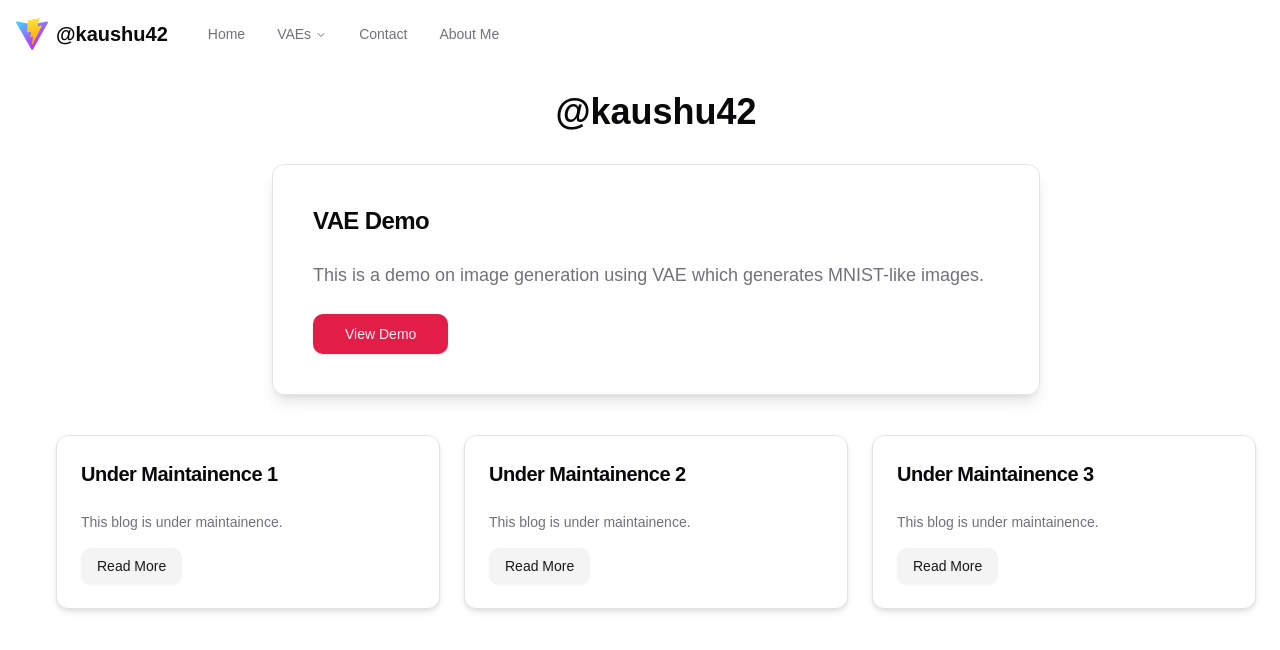
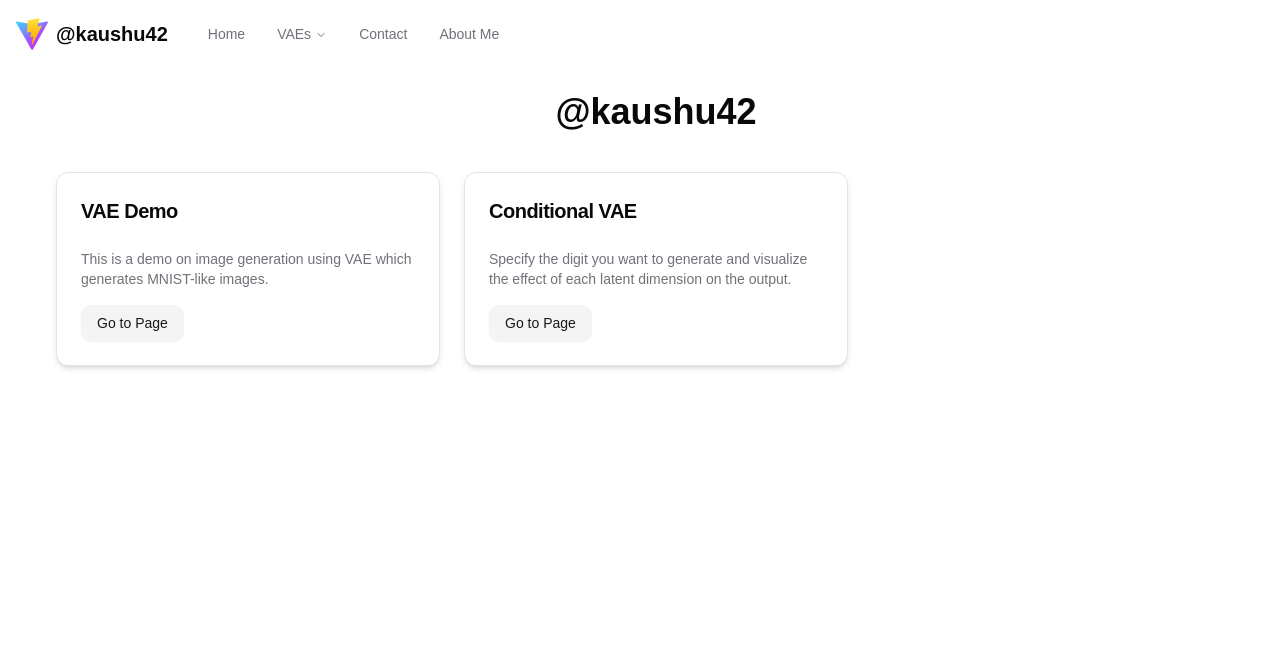
Before and after one commit to kaushu42/kaushu42.github.io, a React (Vite) app: page / in a window 1280 px wide. Shown: the top 650 px of the page. Built offline with nearby package versions, Linux system fonts and the light colour scheme.

Commit message:
Updates to Home

```diff
--- a/src/components/Navbar.tsx
+++ b/src/components/Navbar.tsx
@@ -26,7 +26,6 @@ import {
   SheetTrigger,
 } from "@/components/ui/sheet";
 import { Link } from "react-router-dom";
-import { link } from "fs";
 
 const subMenuItemsOne = [
   {
--- a/src/pages/HomePage.tsx
+++ b/src/pages/HomePage.tsx
@@ -1,45 +1,42 @@
 import { Card, CardContent, CardHeader, CardTitle } from "@/components/ui/card";
 import { Button } from "@/components/ui/button";
 import { Link } from "react-router-dom";
+
+// JSON array for the card data
+const cardData = [
+  {
+    link: "/vae",
+    title: "VAE Demo",
+    description:
+      "This is a demo on image generation using VAE which generates MNIST-like images.",
+  },
+  {
+    link: "/cvae",
+    title: "Conditional VAE",
+    description:
+      "Specify the digit you want to generate and visualize the effect of each latent dimension on the output.",
+  },
+];
 
 export default function HomePage() {
   return (
     <div className="container mx-auto p-6">
       <h1 className="text-4xl font-bold text-center mb-8">@kaushu42</h1>
 
-      <Card className="shadow-lg p-4 max-w-3xl mx-auto">
-        <CardHeader>
-          <CardTitle className="text-2xl font-semibold">VAE Demo</CardTitle>
-        </CardHeader>
-        <CardContent>
-          <p className="text-lg text-muted-foreground leading-relaxed">
-            This is a demo on image generation using VAE which generates
-            MNIST-like images.
-          </p>
-          <div className="mt-6">
-            <Link to="/vae">
-              <Button variant="default" size="lg">
-                View Demo
-              </Button>
-            </Link>
-          </div>
-        </CardContent>
-      </Card>
-
       <div className="grid grid-cols-1 md:grid-cols-2 lg:grid-cols-3 gap-6 mt-10">
-        {[1, 2, 3].map((post, idx) => (
+        {cardData.map((card, idx) => (
           <Card key={idx} className="shadow-md">
             <CardHeader>
-              <CardTitle className="text-xl">
-                Under Maintainence {post}
-              </CardTitle>
+              <CardTitle className="text-xl">{card.title}</CardTitle>
             </CardHeader>
             <CardContent>
               <p className="text-sm text-muted-foreground">
-                This blog is under maintainence.
+                {card.description}
               </p>
               <div className="mt-4">
-                <Button variant="secondary">Read More</Button>
+                <Link to={card.link}>
+                  <Button variant="secondary">Go to Page</Button>
+                </Link>
               </div>
             </CardContent>
           </Card>
```
Also changed, not shown: 2 other files (tests, documents, lock files or other folders).
